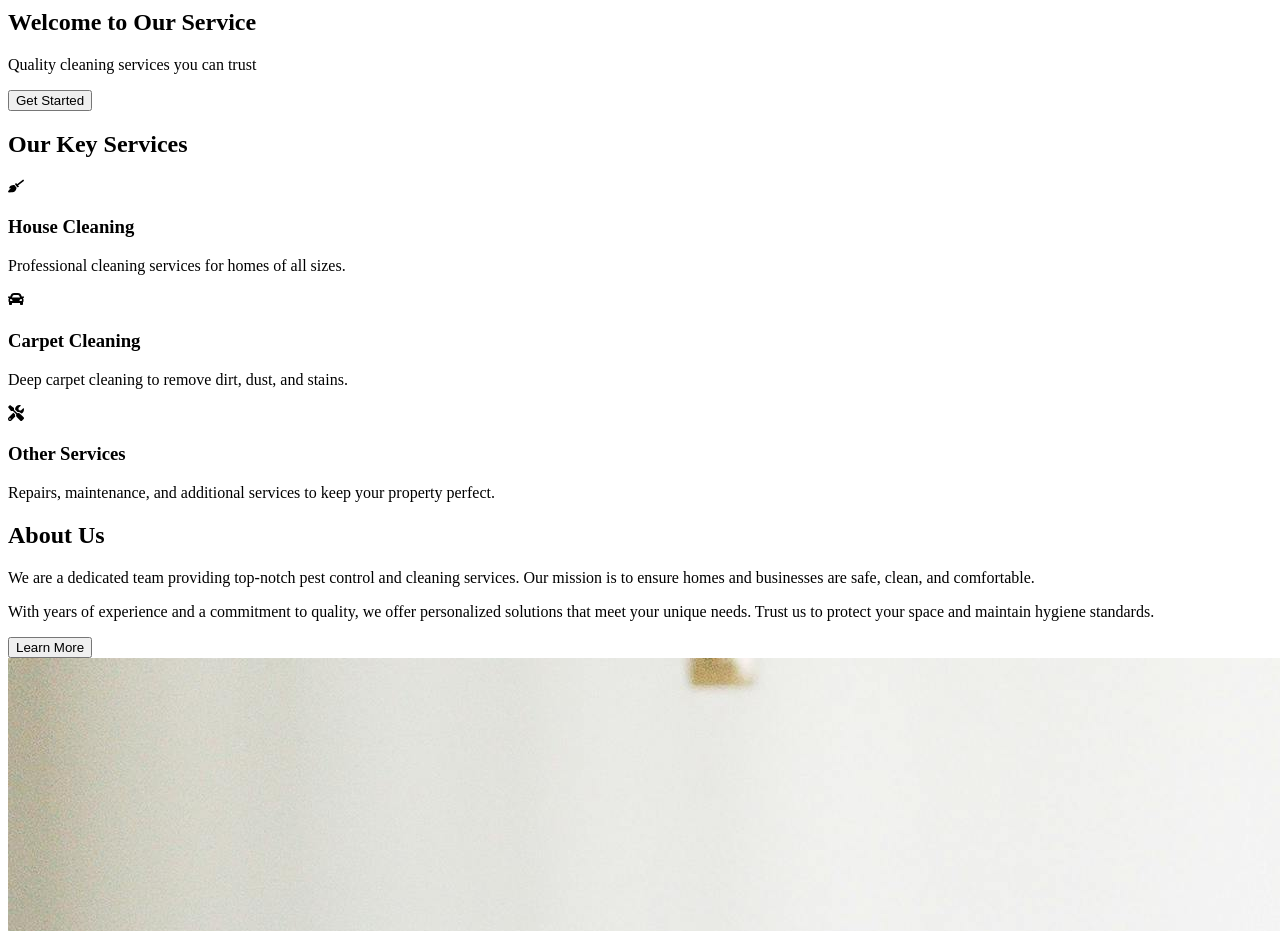
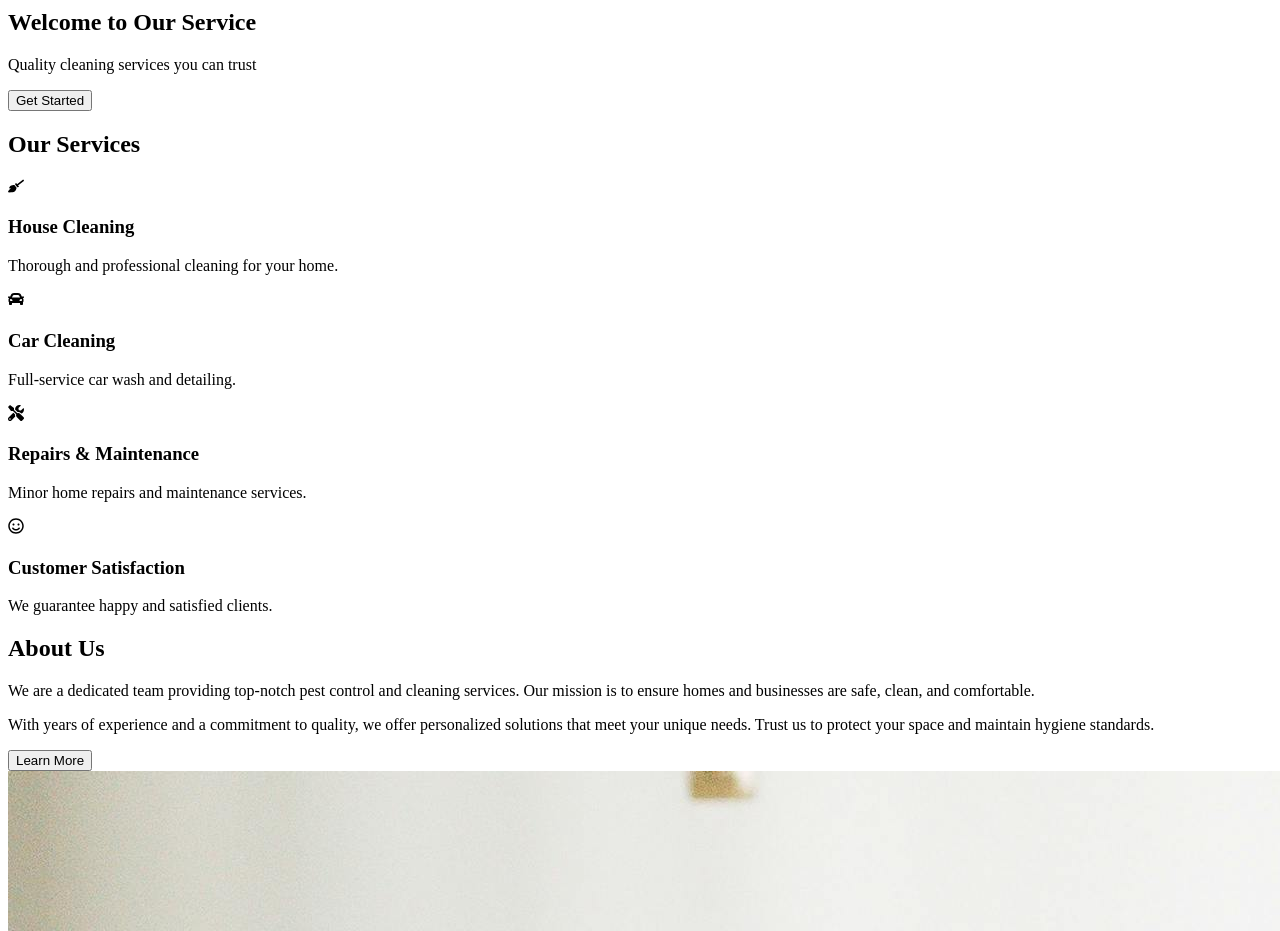
Before and after one commit to alicepricillah/final-project, a React (Vite) app: page / in a window 1280 px wide. Shown: the part 3360-4291 px from the top of the page. Built offline with nearby package versions, Linux system fonts and the light colour scheme.

Commit message:
Day 11-12: Implemented Features section with icons and animations

```diff
--- a/src/components/sections/Features.jsx
+++ b/src/components/sections/Features.jsx
@@ -1,58 +1,52 @@
 import React from "react";
-import { FaBroom, FaCar, FaTools } from "react-icons/fa";
+import { FaBroom, FaCar, FaTools, FaRegSmile } from "react-icons/fa";
 import { motion } from "framer-motion";
 
-// Services data
 const services = [
   {
-    icon: <FaBroom className="text-indigo-600 w-10 h-10 mb-4" />,
+    icon: "FaBroom",
     title: "House Cleaning",
-    description: "Professional cleaning services for homes of all sizes.",
+    description: "Thorough and professional cleaning for your home."
   },
   {
-    icon: <FaCar className="text-indigo-600 w-10 h-10 mb-4" />,
-    title: "Carpet Cleaning",
-    description: "Deep carpet cleaning to remove dirt, dust, and stains.",
+    icon: "FaCar",
+    title: "Car Cleaning",
+    description: "Full-service car wash and detailing."
   },
   {
-    icon: <FaTools className="text-indigo-600 w-10 h-10 mb-4" />,
-    title: "Other Services",
-    description: "Repairs, maintenance, and additional services to keep your property perfect.",
+    icon: "FaTools",
+    title: "Repairs & Maintenance",
+    description: "Minor home repairs and maintenance services."
   },
+  {
+    icon: "FaRegSmile",
+    title: "Customer Satisfaction",
+    description: "We guarantee happy and satisfied clients."
+  }
 ];
 
-// Animation variants
-const cardVariants = {
-  hidden: { opacity: 0, y: 50 },
-  visible: (i) => ({
-    opacity: 1,
-    y: 0,
-    transition: { delay: i * 0.2, duration: 0.6 },
-  }),
-};
+const iconMap = { FaBroom, FaCar, FaTools, FaRegSmile };
 
-// Features component
 const Features = () => {
   return (
     <section id="services" className="py-16 bg-gray-50">
       <div className="container mx-auto px-4 text-center">
-        <h2 className="text-3xl md:text-4xl font-bold mb-8">Our Key Services</h2>
-        <div className="grid md:grid-cols-3 gap-8">
-          {services.map((service, index) => (
+        <h2 className="text-3xl md:text-4xl font-bold mb-12">Our Services</h2>
+        <div className="grid md:grid-cols-2 lg:grid-cols-4 gap-8">
+          {services.map((service, index) => {
+            const Icon = iconMap[service.icon];
+            return (
               <motion.div
                 key={index}
-              className="bg-white p-6 rounded-xl shadow-md hover:shadow-lg transition"
-              custom={index}
-              initial="hidden"
-              whileInView="visible"
-              viewport={{ once: true, amount: 0.3 }}
-              variants={cardVariants}
+                className="p-6 bg-white rounded shadow hover:shadow-lg transition"
+                whileHover={{ scale: 1.05 }}
               >
-              {service.icon}
+                <Icon className="text-indigo-500 text-4xl mb-4 mx-auto" />
                 <h3 className="text-xl font-semibold mb-2">{service.title}</h3>
                 <p className="text-gray-600">{service.description}</p>
               </motion.div>
-          ))}
+            );
+          })}
         </div>
       </div>
     </section>
```
Lines whose indentation alone changed are shown as unchanged.
